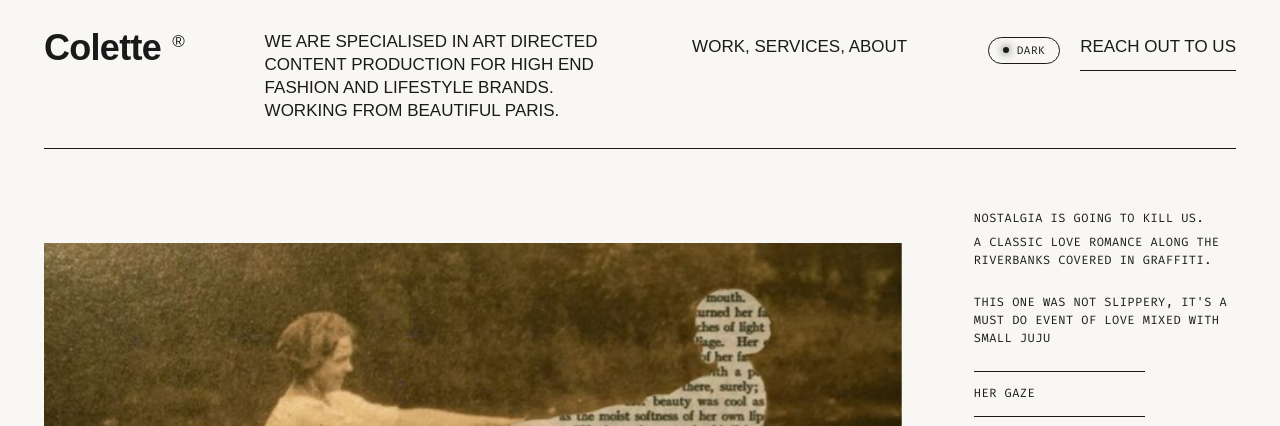
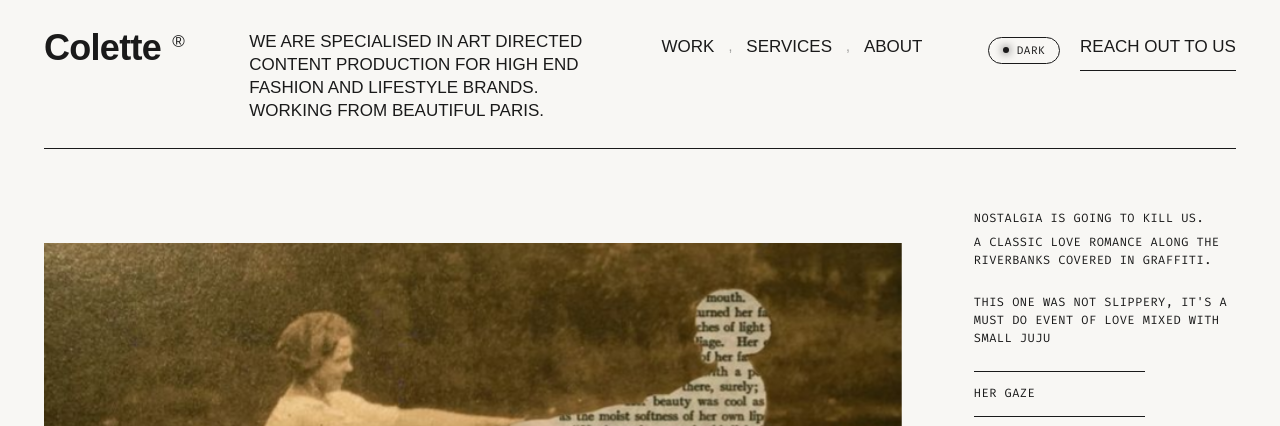
Before and after one commit to joshopaleke/Colette, a plain HTML site: page index.html in a window 1280 px wide. Shown: the top 426 px of the page. Drawn offline with Linux system fonts and the light colour scheme.

Commit message:
style: increase spacing between header navigation links

```diff
--- a/index.html
+++ b/index.html
@@ -186,11 +186,15 @@
       white-space: nowrap;
       flex-shrink: 0;
       padding-top: 4px;
+      display: inline-flex;
+      align-items: center;
+      gap: 14px;
     }
 
     .header-nav a {
       position: relative;
       transition: opacity var(--duration-fast) var(--ease-out-quart);
+      display: inline-block;
     }
 
     .header-nav a:hover {
@@ -210,6 +214,12 @@
 
     .header-nav a:hover::after {
       width: 100%;
+    }
+
+    .header-nav-sep {
+      opacity: 0.4;
+      font-size: 14px;
+      user-select: none;
     }
 
     .header-cta {
@@ -980,7 +990,11 @@
       <div class="logo">Colette <sup>®</sup></div>
       <p class="header-tagline">We are specialised in art directed content production for high end fashion and lifestyle brands. Working from beautiful Paris.</p>
       <nav class="header-nav" id="headerNav">
-        <a href="#work">Work</a>, <a href="#services">Services</a>, <a href="#about">About</a>
+        <a href="#work">Work</a>
+        <span class="header-nav-sep">,</span>
+        <a href="#services">Services</a>
+        <span class="header-nav-sep">,</span>
+        <a href="#about">About</a>
       </nav>
       <div class="header-actions">
         <button class="theme-toggle" id="themeToggle" aria-label="Toggle dark mode">
```
